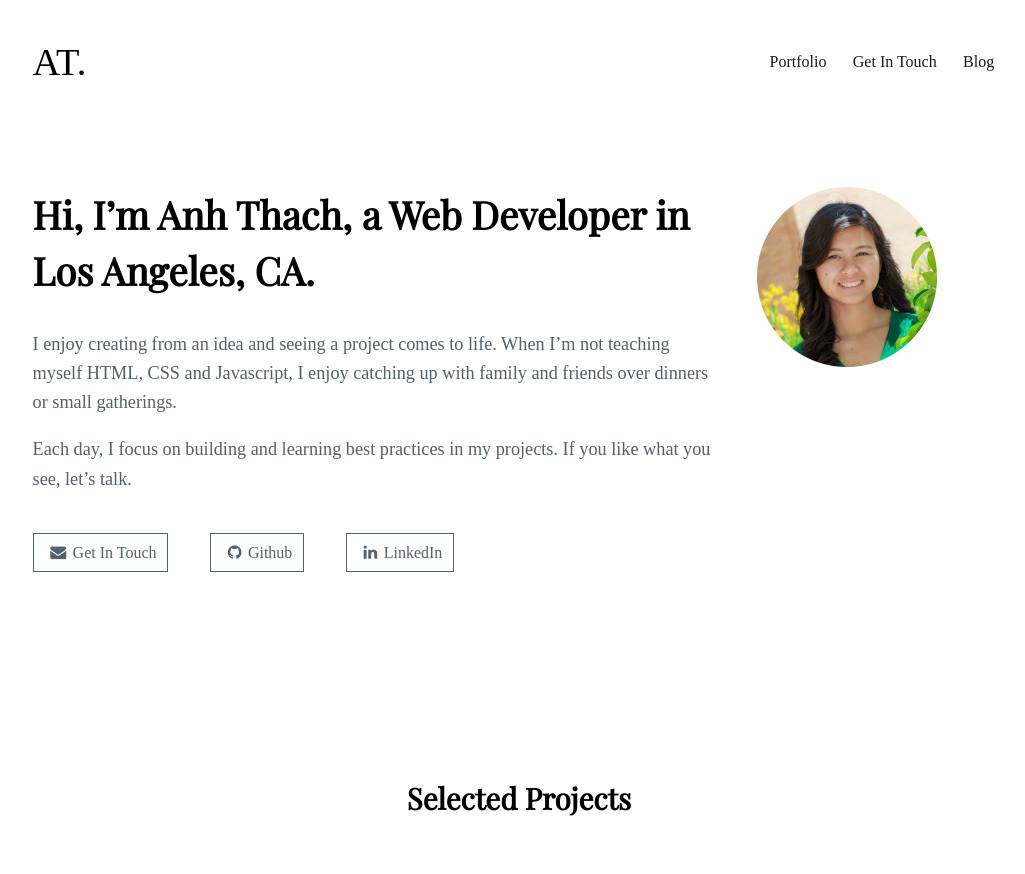
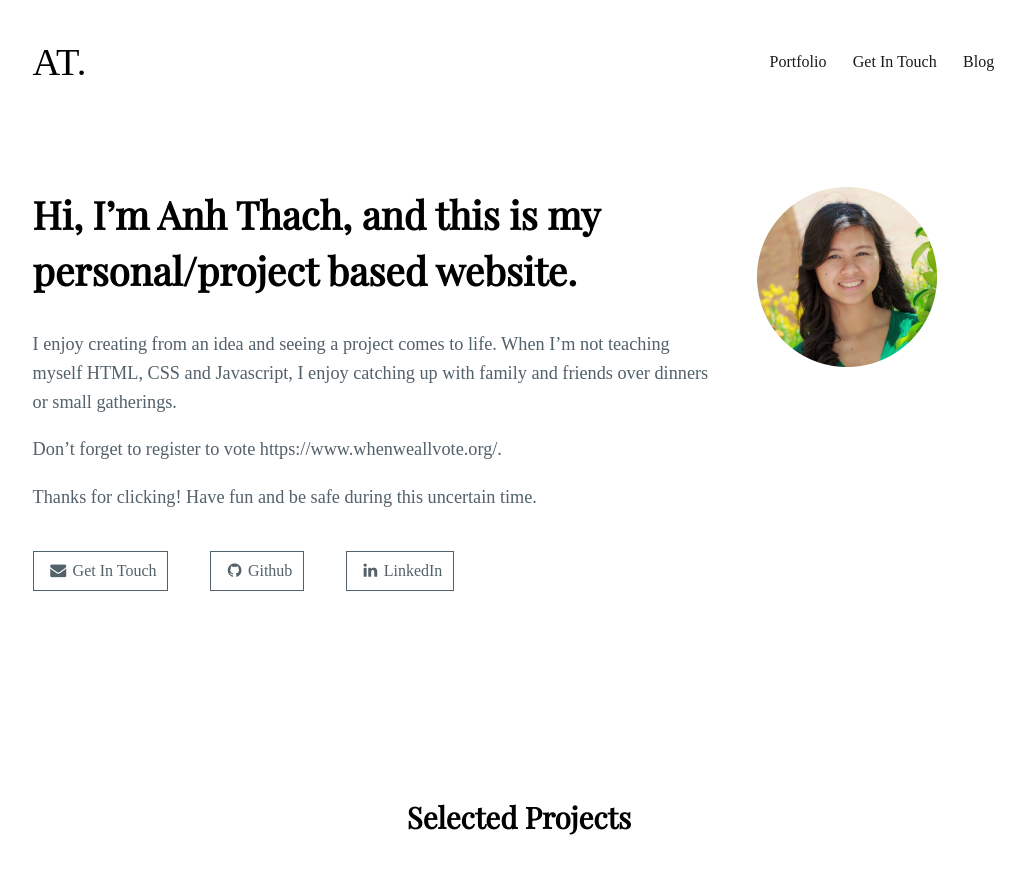
Before and after one commit to windan11/windan11.github.io, a Jekyll site: the page built from index.md, in a window 1280 px wide and 900 px high. Shown: the top 874 px of the window, without its empty margins (121-1146 px from the left). Built offline with Jekyll 4.4.1, drawn with Linux system fonts in a browser that asks for light colours; some web fonts are replaced.

Commit message:
Update index.md
update description; removed web developer

```diff
--- a/index.md
+++ b/index.md
@@ -4,8 +4,10 @@ layout: home
 
 ![profile picture](/assets/profile180.png){:class="right"}
 
-# Hi, I'm Anh Thach, a Web Developer in Los Angeles, CA.
+# Hi, I'm Anh Thach, and this is my personal/project based website.
 
 I enjoy creating from an idea and seeing a project comes to life. When I'm not teaching myself HTML, CSS and Javascript, I enjoy catching up with family and friends over dinners or small gatherings.
 
-Each day, I focus on building and learning best practices in my projects. If you like what you see, let's talk.
+Don't forget to register to vote https://www.whenweallvote.org/.
+
+Thanks for clicking! Have fun and be safe during this uncertain time.
```
